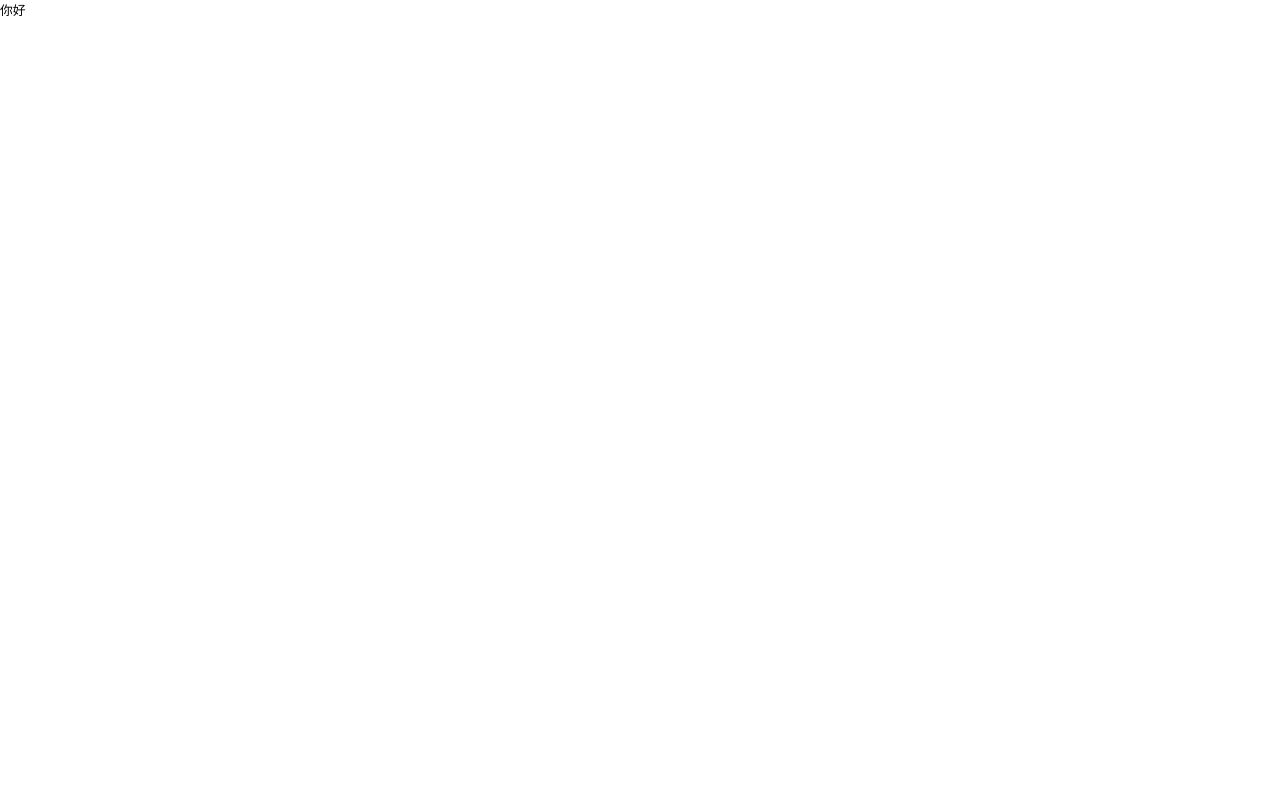
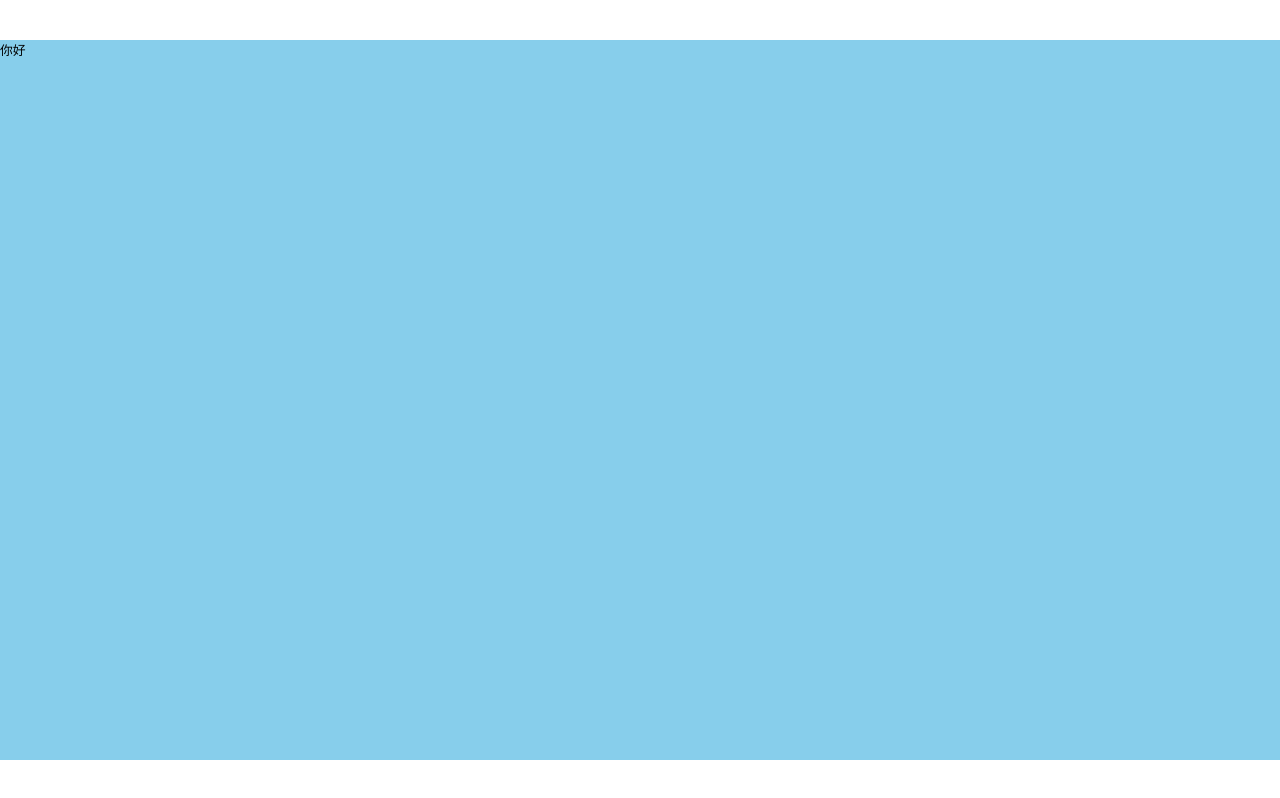
Before and after one commit to Lixianlai-2/visual-PoliceAffairs-, a Vue app: page / in a window 1280 px wide. Shown: the top 798 px of the page. Built offline with nearby package versions, Linux system fonts and the light colour scheme.

Commit message:
实现垂直水平居中

```diff
--- a/index.html
+++ b/index.html
@@ -18,6 +18,8 @@
       }
       // pageHeight是为了满足16:9展示而计算出来的页面展示高度
       let pageHeight = clientWidth / (16 / 9);
+
+      // 动态设置rem，始终为宽度的百分之一
       const string = `<style>html {
         font-size:${pageWidth / 100}px
       } </style>`;
@@ -26,10 +28,16 @@
   </head>
   <body>
     <div id="app"></div>
-    <script type="module" src="/src/main.js">
-      const root = document.querySelector('#root')
-      root.style.width = pageWidth + 'px'
-      root.style.height = pageHeight + 'px'
+    <script type="module" src="/src/main.js"></script>
+    <script>
+      // 必须另起一个script标签设置下面的内容才生效
+      // 动态设置app容器的宽高，始终保持16:9
+      const app = document.querySelector("#app");
+      app.style.width = pageWidth + "px";
+      app.style.height = pageHeight + "px";
+
+      // 设置垂直居中，把多余空间的一半作为margin-top
+      app.style.marginTop = (clientHeight - pageHeight) / 2 + "px";
     </script>
   </body>
 </html>
--- a/src/style.css
+++ b/src/style.css
@@ -99,3 +99,8 @@ html,
 body {
   height: 100%;
 }
+
+#app {
+  margin: 0 auto;
+  background: skyblue;
+}
```
